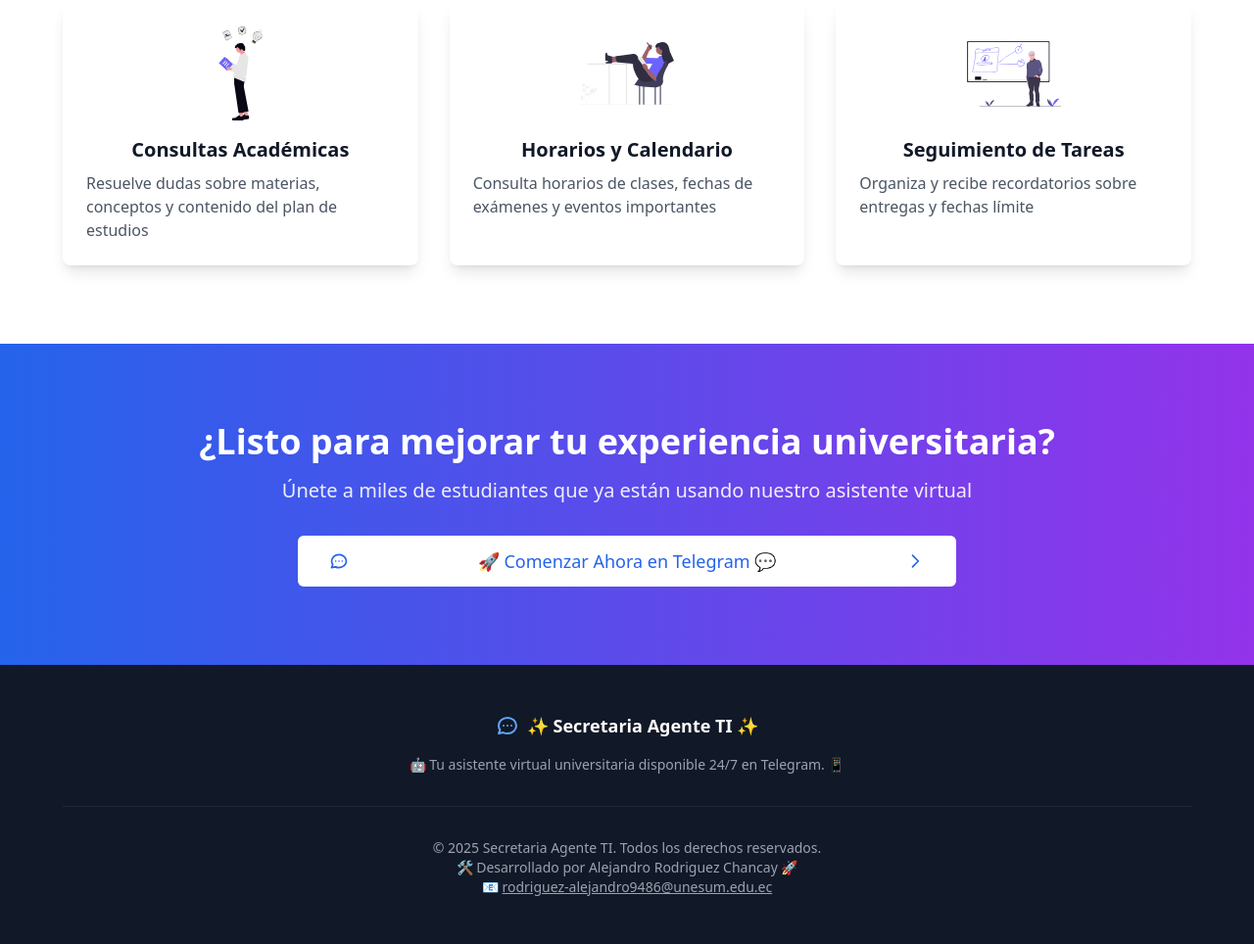
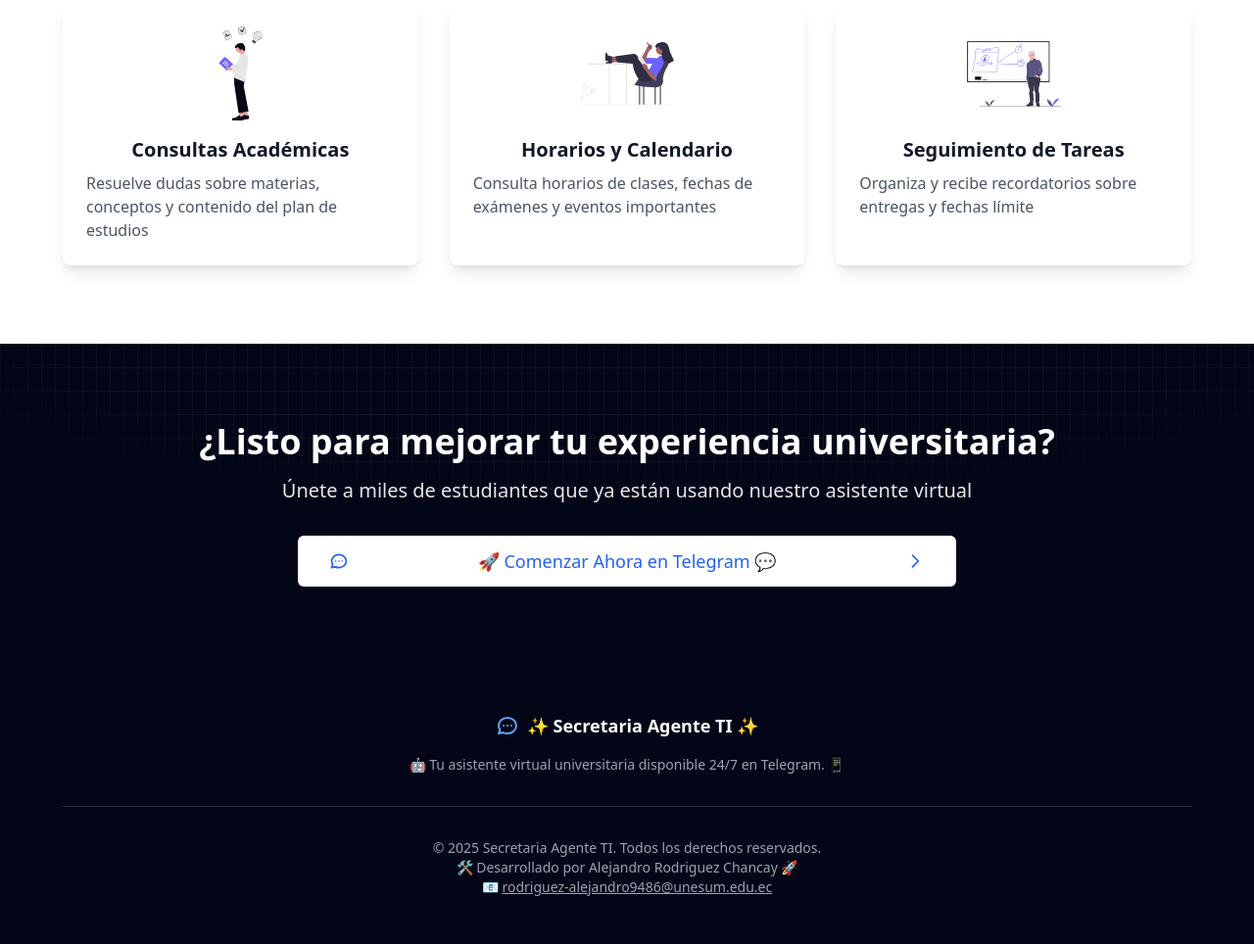
Before and after one commit to secretariaagenteti/telegram-bot-site, an Astro site: page / in a window 1280 px wide. Shown: the part 825-1789 px from the top of the page at 98% size. Built offline with nearby package versions, Linux system fonts and the light colour scheme; Astro itself is replaced by a stand-in of ours.

Commit message:
⚡️ Adjust colors

```diff
--- /dev/null
+++ b/src/components/CtaSection.astro
@@ -0,0 +1,26 @@
+---
+---
+<section class="relative py-20 px-4 text-white">
+  <div class="absolute inset-0 -z-10 h-full w-full">
+    <div class="relative h-full w-full bg-slate-950">
+      <div class="absolute bottom-0 left-0 right-0 top-0 bg-[linear-gradient(to_right,#4f4f4f2e_1px,transparent_1px),linear-gradient(to_bottom,#4f4f4f2e_1px,transparent_1px)] bg-[size:14px_24px] [mask-image:radial-gradient(ellipse_60%_50%_at_50%_0%,#000_70%,transparent_100%)]"></div>
+    </div>
+  </div>
+  <div class="container mx-auto max-w-4xl text-center">
+    <h2 class="text-3xl md:text-4xl font-bold mb-4">¿Listo para mejorar tu experiencia universitaria?</h2>
+    <p class="text-xl opacity-90 mb-8">
+      Únete a miles de estudiantes que ya están usando nuestro asistente virtual
+    </p>
+    <div class="flex justify-center">
+      <a href="https://t.me/SchSecretaryBot" target="_blank" rel="noopener" class="bg-white text-blue-600 hover:bg-gray-100 text-lg px-8 py-3 rounded-md transition-colors flex items-center w-full max-w-xs sm:max-w-md md:max-w-lg lg:max-w-xl xl:max-w-2xl">
+        <svg class="mr-2 h-5 w-5" fill="none" stroke="currentColor" viewBox="0 0 24 24">
+          <path stroke-linecap="round" stroke-linejoin="round" stroke-width="2" d="M8 12h.01M12 12h.01M16 12h.01M21 12c0 4.418-4.03 8-9 8a9.863 9.863 0 01-4.255-.949L3 20l1.395-3.72C3.512 15.042 3 13.574 3 12c0-4.418 4.03-8 9-8s9 3.582 9 8z"></path>
+        </svg>
+        <span class="flex-1 text-center">🚀 Comenzar Ahora en Telegram 💬</span>
+        <svg class="ml-2 h-5 w-5" fill="none" stroke="currentColor" viewBox="0 0 24 24">
+          <path stroke-linecap="round" stroke-linejoin="round" stroke-width="2" d="M9 5l7 7-7 7"></path>
+        </svg>
+      </a>
+    </div>
+  </div>
+</section>
--- a/src/components/Footer.astro
+++ b/src/components/Footer.astro
@@ -1,7 +1,8 @@
 ---
 const projectName = 'Secretaria Agente TI';
 ---
-<footer class="bg-gray-900 text-white dark:bg-gray-950 dark:text-gray-100 py-12 px-4">
+<footer class="relative text-white dark:text-gray-100 py-12 px-4">
+  <div class="absolute inset-0 -z-10 h-full w-full bg-slate-950"></div>
   <div class="container mx-auto max-w-6xl text-center">
     <div class="flex items-center justify-center space-x-2 mb-4">
       <svg class="h-6 w-6 text-blue-400 dark:text-blue-300" fill="none" stroke="currentColor" viewBox="0 0 24 24">
--- a/src/pages/index.astro
+++ b/src/pages/index.astro
@@ -3,6 +3,7 @@ import BaseLayout from '../layouts/BaseLayout.astro';
 import Header from '../components/Header.astro';
 import Footer from '../components/Footer.astro';
 import FeaturesGrid from '../components/FeaturesGrid.astro';
+import CtaSection from '../components/CtaSection.astro';
 ---
 
 <BaseLayout>
@@ -49,26 +50,7 @@ import FeaturesGrid from '../components/FeaturesGrid.astro';
     </div>
   </section>
 
-  <!-- CTA Section -->
-  <section class="py-20 px-4 bg-gradient-to-r from-blue-600 to-purple-600 text-white">
-    <div class="container mx-auto max-w-4xl text-center">
-      <h2 class="text-3xl md:text-4xl font-bold mb-4">¿Listo para mejorar tu experiencia universitaria?</h2>
-      <p class="text-xl opacity-90 mb-8">
-        Únete a miles de estudiantes que ya están usando nuestro asistente virtual
-      </p>
-      <div class="flex justify-center">
-        <a href="https://t.me/SchSecretaryBot" target="_blank" rel="noopener" class="bg-white text-blue-600 hover:bg-gray-100 text-lg px-8 py-3 rounded-md transition-colors flex items-center w-full max-w-xs sm:max-w-md md:max-w-lg lg:max-w-xl xl:max-w-2xl">
-        <svg class="mr-2 h-5 w-5" fill="none" stroke="currentColor" viewBox="0 0 24 24">
-          <path stroke-linecap="round" stroke-linejoin="round" stroke-width="2" d="M8 12h.01M12 12h.01M16 12h.01M21 12c0 4.418-4.03 8-9 8a9.863 9.863 0 01-4.255-.949L3 20l1.395-3.72C3.512 15.042 3 13.574 3 12c0-4.418 4.03-8 9-8s9 3.582 9 8z"></path>
-        </svg>
-        <span class="flex-1 text-center">🚀 Comenzar Ahora en Telegram 💬</span>
-        <svg class="ml-2 h-5 w-5" fill="none" stroke="currentColor" viewBox="0 0 24 24">
-          <path stroke-linecap="round" stroke-linejoin="round" stroke-width="2" d="M9 5l7 7-7 7"></path>
-        </svg>
-        </a>
-      </div>
-    </div>
-  </section>
+  <CtaSection />
 
   <Footer />
 </BaseLayout>
```
